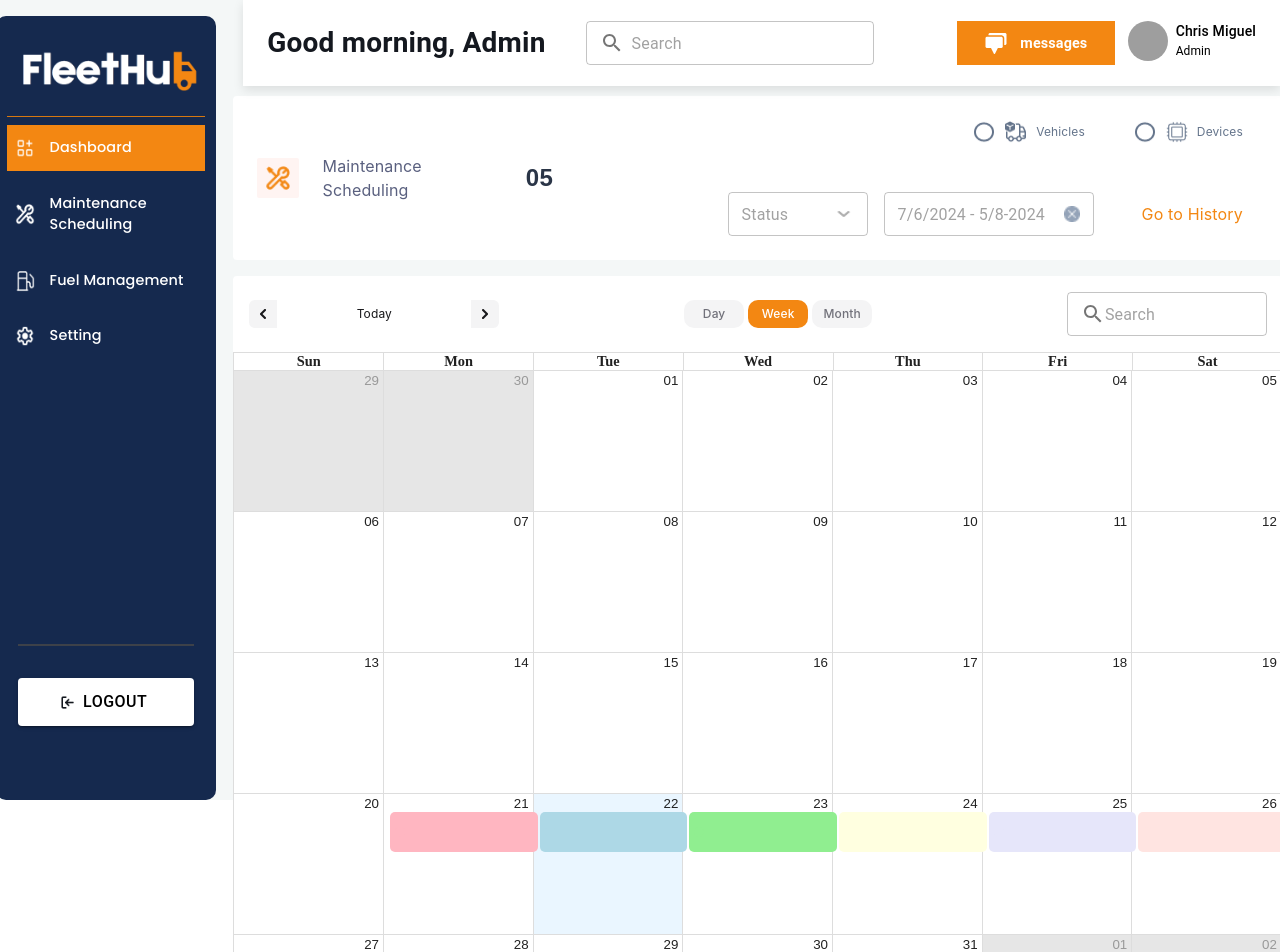
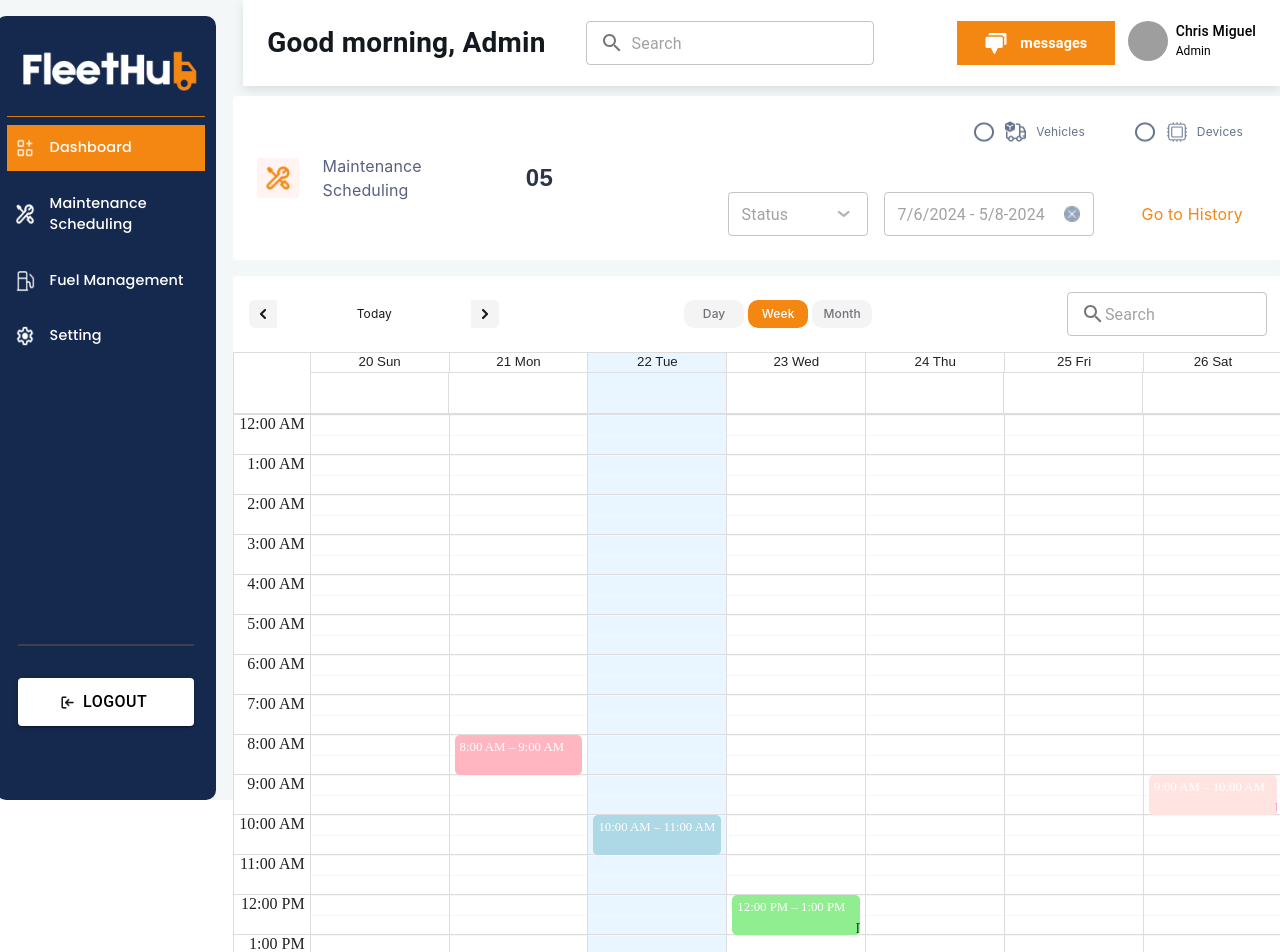
Before and after one commit to GhazanfarIjazOcta/FleetHub-Customer-Panel, a React (Create React App) app: page /dashboard/maintenance-scheduling in a window 1280 px wide. Shown: the top 952 px of the page. Built offline with nearby package versions, Linux system fonts and the light colour scheme; grey boxes are pictures that could not be loaded; the HTML template or start-up script is replaced by a standard one.

Commit message:
v8 finall 23

```diff
--- a/src/pages/Calendar/MyCalendar.js
+++ b/src/pages/Calendar/MyCalendar.js
@@ -11,10 +11,12 @@ import {
   TextField,
   Typography,
   Modal,
+  PopoverPaper,
 } from "@mui/material";
 import Right from "../../assets/calander/right.png";
 import Left from "../../assets/calander/left.png";
 import SearchIcon from "@mui/icons-material/Search";
+import { ChevronRight, FormatListBulleted } from "@mui/icons-material";
 
 const localizer = momentLocalizer(moment);
 
@@ -235,6 +237,7 @@ function MyCalendar() {
         height: "40px",
         cursor: "pointer",
       },
+
     };
   }
 
@@ -252,12 +255,16 @@ function MyCalendar() {
           display: "flex",
           alignItems: "center",
           padding: "5px",
+          cursor: "pointer", // Make boxes clickable
+          color: event.mainColor,
+          fontSize: "14px"
+
         }}
-      >
+      >  <spam display={{xs:"none"}} > <ChevronRight/>{event.title} </spam>
         {/* Text is removed for mobile view */}
         <Typography
           sx={{
-            display: "none", // Hide text for calendar view in mobile
+            display:{xs:"none"} // Hide text for calendar view in mobile
           }}
         >
           {event.title}
@@ -272,21 +279,24 @@ function MyCalendar() {
   };
 
   return (
-    <div className={styles.calendarContainer}>
+    <div className={styles.calendarContainer} >
       <Calendar
         localizer={localizer}
         events={myEventsList}
         startAccessor="start"
         endAccessor="end"
+        defaultView={Views.WEEK} // Set default view to week
         style={{
-          height: isMobile ? "60vh" : "100vh", // Adjust height for mobile
+          height: isMobile ? "50vh" : "100vh",
           minHeight: "400px", // Ensure minimum height
+          width: "auto"
         }}
         components={{
           toolbar: CustomToolbar,
           event: EventComponent,
         }}
         eventPropGetter={eventStyleGetter}
+
       />
 
       {/* List of Events */}
@@ -324,7 +334,7 @@ function MyCalendar() {
               top: "50%",
               left: "50%",
               transform: "translate(-50%, -50%)",
-              width: 400,
+              width: {lg:300, xs:230},
               bgcolor: "background.paper",
               borderRadius: 2,
               boxShadow: 24,
```
